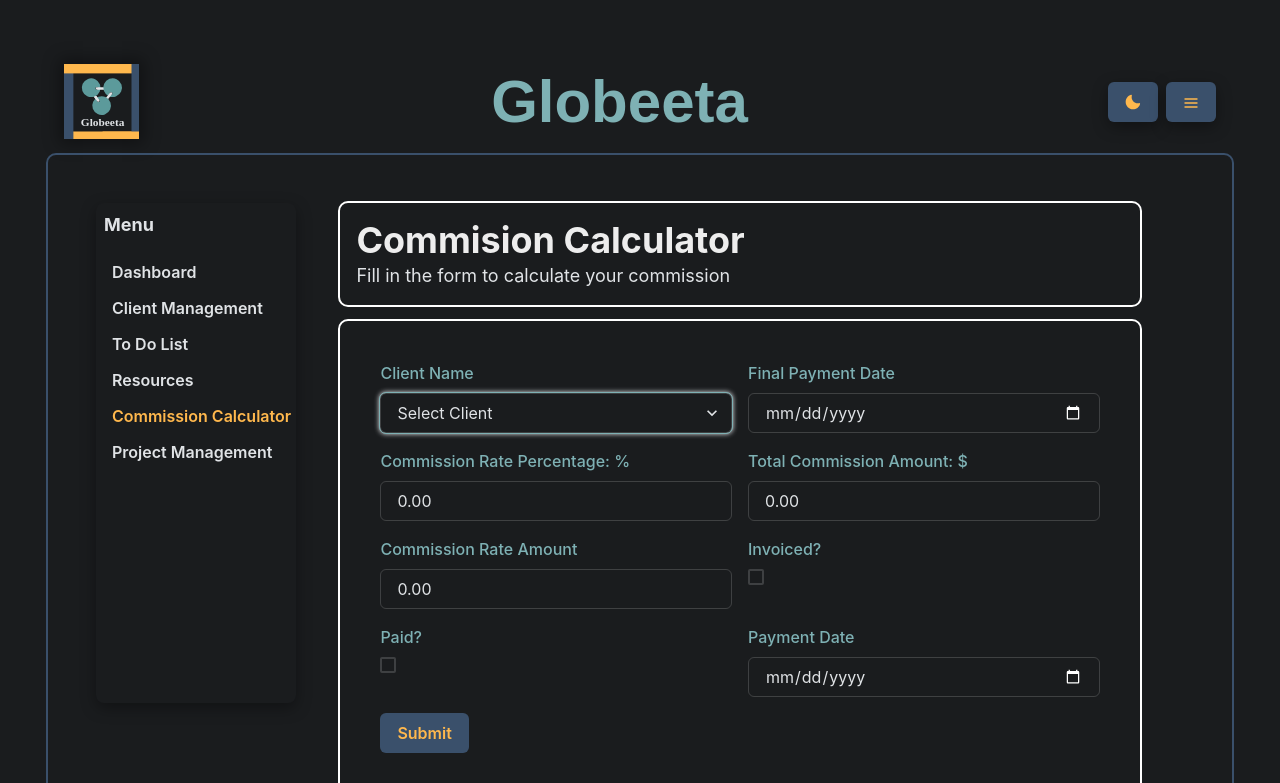
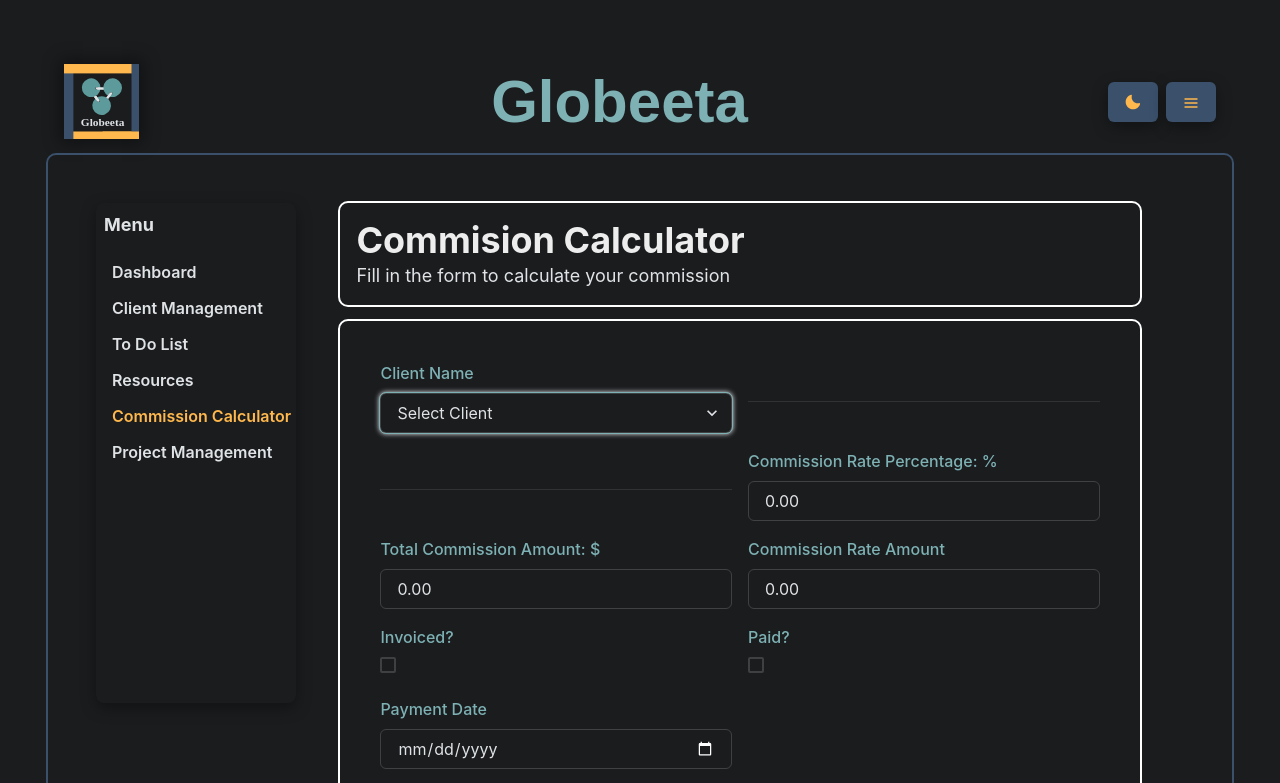
Before and after one commit to JayEyeM/Travel-Agent-App, a React (Vite) app: page /calculator in a window 1280 px wide. Shown: the top 783 px of the page. Built offline with nearby package versions, Linux system fonts and the light colour scheme.

Commit message:
dynamic finalPaymentDate input
suppliers final payment date fills in automatically based on the booking selected by travel date in the commission form.

```diff
--- a/src/components/calculatorUtils/commissionForm.tsx
+++ b/src/components/calculatorUtils/commissionForm.tsx
@@ -1,5 +1,7 @@
 import { useState, useEffect } from 'react'
-import { Box, FormControl, FormLabel, Input, Checkbox, Button, SimpleGrid, NumberInput, NumberInputField, Select } from '@chakra-ui/react'
+import { Box, FormControl, FormLabel, Input, Checkbox, Button, SimpleGrid, NumberInput, NumberInputField, Select,
+  Divider, AbsoluteCenter, Text
+ } from '@chakra-ui/react'
 import { useBrandColors } from '../generalUtils/theme'
 import useBookingsData from '../bookingFormUtils/useBookingsData'
 import useClientData from '../ClientManagmentUtils/UseClientDataHook'
@@ -144,6 +146,7 @@ const CommissionForm = () => {
 
           {/* Confirmation Number selection - show only if a booking travel date is selected */}
           {selectedBookingTravelDate && (
+            <Box>
             <FormControl color={accent}>
               <FormLabel htmlFor='confirmationNumber'>Confirmation Number : Supplier</FormLabel>
               <Select
@@ -168,6 +171,18 @@ const CommissionForm = () => {
                   })}
               </Select>
             </FormControl>
+
+
+            </Box>
+          )}
+
+          {selectedBookingTravelDate && (
+            <FormControl color={accent}>
+            <FormLabel htmlFor='finalPaymentDate'>Supplier's Final Payment Date</FormLabel>
+            <Input id='finalPaymentDate' color={text} type='date'
+                  value={bookings.find((b: any) => b.travelDate === selectedBookingTravelDate)?.supplierFinalPaymentDate}
+                  onChange={handleChange} />
+            </FormControl>
           )}
 
           {/* Booking Number Input */}
@@ -184,11 +199,20 @@ const CommissionForm = () => {
             <Input id='supplier' color={text} type='text' value={formData.supplier} onChange={handleChange} />
           </FormControl> */}
 
-          {/* Final Payment Date */}
-          <FormControl color={accent}>
-            <FormLabel htmlFor='finalPaymentDate'>Final Payment Date</FormLabel>
-            <Input id='finalPaymentDate' color={text} type='date' value={formData.finalPaymentDate} onChange={handleChange} />
-          </FormControl>
+        <Box mt={{ base: 8, md: 10 }} position={"relative"} >
+                    <Divider />
+                    <AbsoluteCenter bg={background} px='4' w={{ base: '100%', md: 'auto' }}
+                    mt={{ base: 4, md: 0 }} >
+
+                    </AbsoluteCenter>
+                </Box>
+         <Box mt={{ base: 8, md: 10 }} position={"relative"} >
+                    <Divider />
+                    <AbsoluteCenter bg={background} px='4' w={{ base: '100%', md: 'auto' }}
+                    mt={{ base: 4, md: 0 }} >
+
+                    </AbsoluteCenter>
+                </Box>
 
           {/* Commission Rate */}
           <FormControl color={accent}>
```
